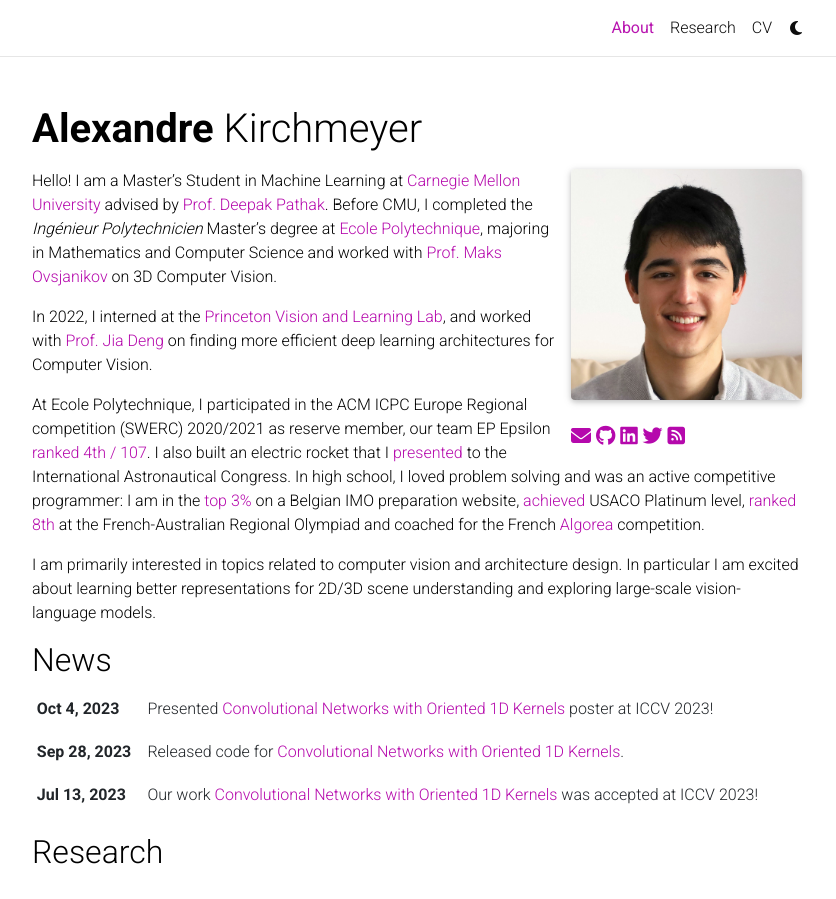
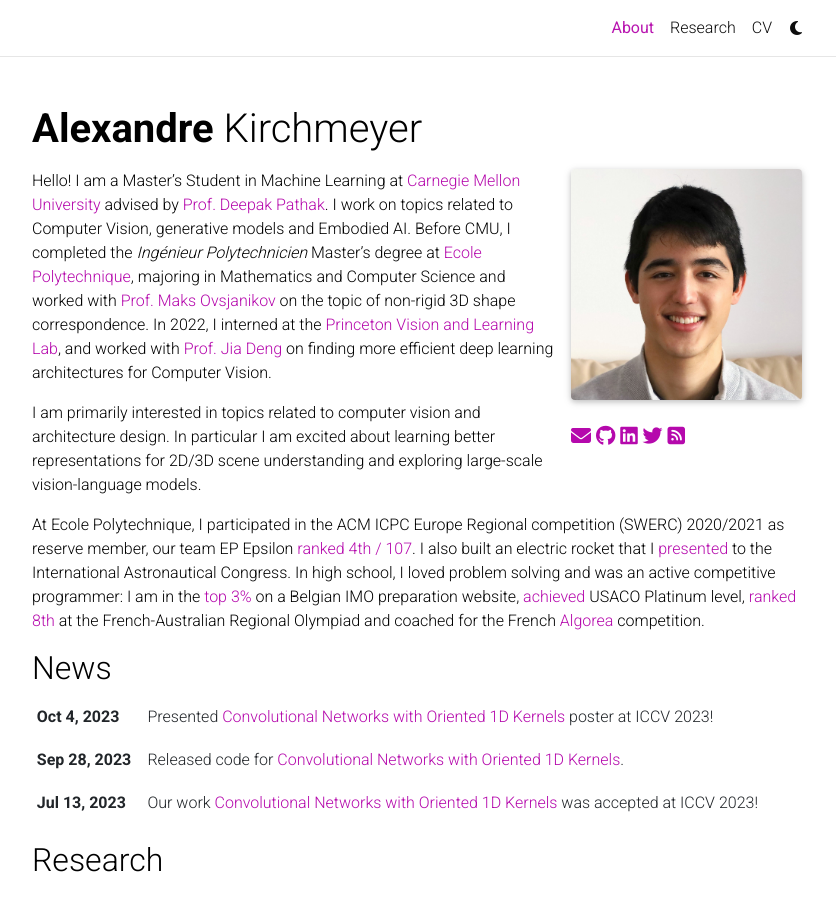
Before and after one commit to akirchmeyer/akirchmeyer, a Jekyll site: the page built from _pages/about.md, in a window 1280 px wide and 1081 px high, cut to the strip 0-899 px from the top of the window. Shown: the whole strip, without its empty margins (223-1059 px from the left). Built offline with Jekyll 4.4.1, drawn with Linux system fonts in a browser that asks for light colours; full-size pictures stand in for the smaller copies a plugin makes; comment, search, counter and statistics services are not loaded; a style sheet for code colours, icons or effects is not loaded.

Commit message:
Update about.md

```diff
--- a/_pages/about.md
+++ b/_pages/about.md
@@ -17,14 +17,11 @@
 social: false  # includes social icons at the bottom of the page
 ---
 
-Hello! I am a Master's Student in Machine Learning at [Carnegie Mellon University](https://www.ml.cmu.edu) advised by [Prof. Deepak Pathak](https://www.cs.cmu.edu/~dpathak). Before CMU, I completed the [_Ingénieur Polytechnicien_](https://programmes.polytechnique.edu/en/ingenieur-polytechnicien-program/ingenieur-polytechnicien-program) Master's degree at [Ecole Polytechnique](https://www.polytechnique.edu), majoring in Mathematics and Computer Science and worked with [Prof. Maks Ovsjanikov](https://www.lix.polytechnique.frx/~maks/) on 3D Computer Vision.
+Hello! I am a Master's Student in Machine Learning at [Carnegie Mellon University](https://www.ml.cmu.edu) advised by [Prof. Deepak Pathak](https://www.cs.cmu.edu/~dpathak). I work on topics related to Computer Vision, generative models and Embodied AI. Before CMU, I completed the [_Ingénieur Polytechnicien_](https://programmes.polytechnique.edu/en/ingenieur-polytechnicien-program/ingenieur-polytechnicien-program) Master's degree at [Ecole Polytechnique](https://www.polytechnique.edu), majoring in Mathematics and Computer Science and worked with [Prof. Maks Ovsjanikov](https://www.lix.polytechnique.frx/~maks/) on the topic of non-rigid 3D shape correspondence. In 2022, I interned at the [Princeton Vision and Learning Lab](https://pvl.cs.princeton.edu), and worked with [Prof. Jia Deng](https://www.cs.princeton.edu/~jiadeng/) on finding more efficient deep learning architectures for Computer Vision.
 
-In 2022, I interned at the [Princeton Vision and Learning Lab](https://pvl.cs.princeton.edu), and worked with [Prof. Jia Deng](https://www.cs.princeton.edu/~jiadeng/) on finding more efficient deep learning architectures for Computer Vision.
+I am primarily interested in topics related to computer vision and architecture design. In particular I am excited about learning better representations for 2D/3D scene understanding and exploring large-scale vision-language models.
 
 At Ecole Polytechnique, I participated in the ACM ICPC Europe Regional competition (SWERC) 2020/2021 as reserve member, our team EP Epsilon [ranked 4th / 107](https://swerc.eu/2020/theme/scoreboard/index.html). I also built an electric rocket that I [presented](https://iafastro.directory/iac/paper/id/64940/summary/) to the International Astronautical Congress. In high school, I loved problem solving and was an active competitive programmer: I am in the [top 3%](https://www.mathraining.be/users/363) on a Belgian IMO preparation website, [achieved](http://www.usaco.org/current/data/dec16_gold_results.html) USACO Platinum level, [ranked 8th](https://orac.amt.edu.au/fario/fario17results.html) at the French-Australian Regional Olympiad and coached for the French [Algorea](https://algorea.org) competition.
-
-
-I am primarily interested in topics related to computer vision and architecture design. In particular I am excited about learning better representations for 2D/3D scene understanding and exploring large-scale vision-language models.
 
 <!---
 My research interests lie at at the intersection of computer vision and artificial intelligence, . In particular, I am interested in 2D/3D scene understanding, self-supervised learning, multimodal machine learning in topics related to generalization and perception, with a focus on multimodal machine learning and 3D computer vision.
```
